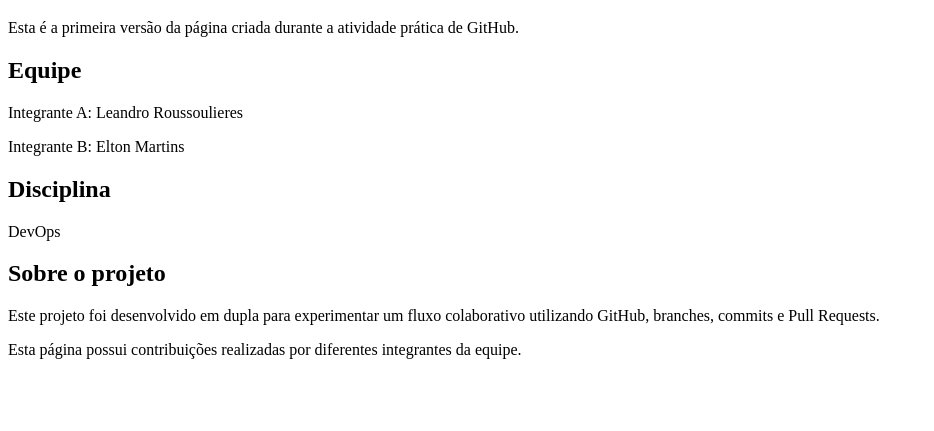
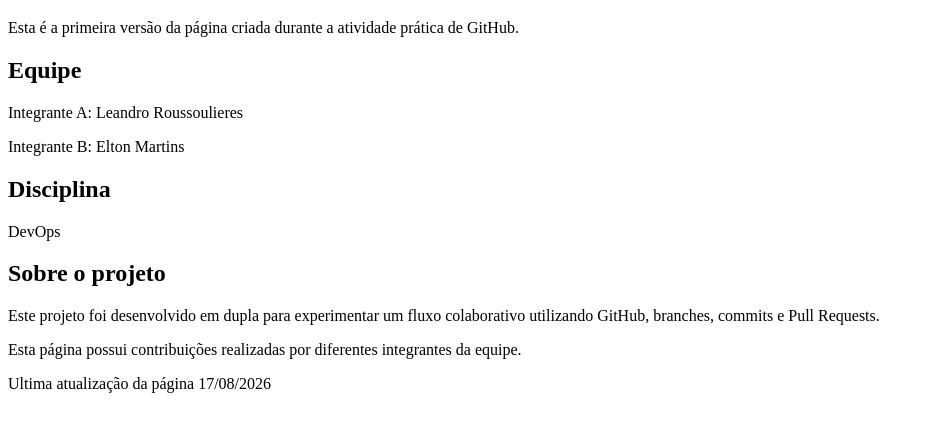
Before and after one commit to LeandroRoussoulieres/dupla-web-github, a plain HTML site: page index.html in a window 1280 px wide. Shown: the part 61-492 px from the top of the page, without its empty margins (0-934 px from the left). Drawn offline with Linux system fonts and the light colour scheme.

Commit message:
Inclusao de data

```diff
--- a/index.html
+++ b/index.html
@@ -27,5 +27,6 @@ commits e Pull Requests.
 Esta página possui contribuições realizadas por
 diferentes integrantes da equipe.
 </p>
+  <p> Ultima atualização da página 17/08/2026 </p>
 </body>
 </html>
```
